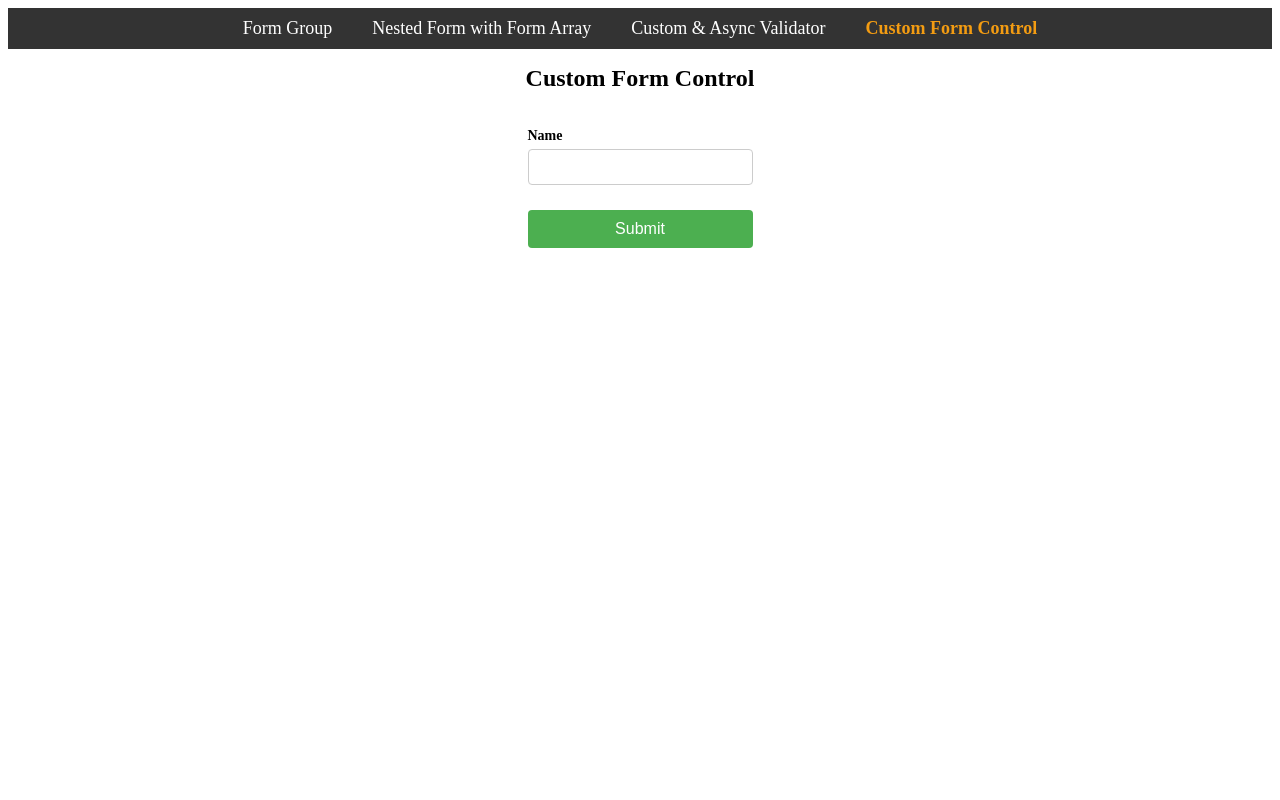
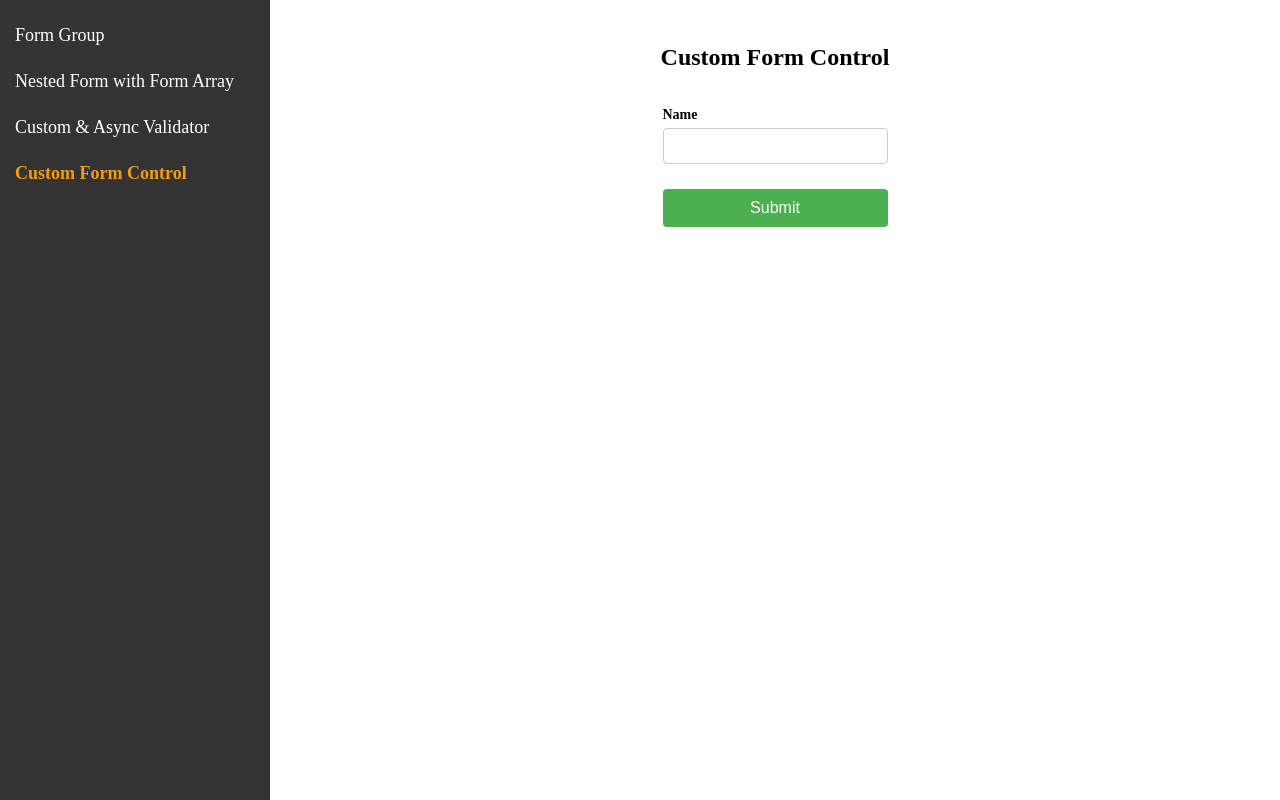
Before and after one commit to etienne-orchis/advanced-ng-app, an Angular app: page /reactive-form/custom-form-control in a window 1280 px wide. Built offline with nearby package versions, Linux system fonts and the light colour scheme.

Commit message:
using a side bar instead of a nav bar

```diff
--- a/src/app/app.component.html
+++ b/src/app/app.component.html
@@ -1,4 +1,4 @@
-<header class="sticky-nav">
+<aside class="sidebar">
   <nav>
     <ul>
       <li>
@@ -26,7 +26,7 @@
       </li>
     </ul>
   </nav>
-</header>
+</aside>
 <main>
   <router-outlet />
 </main>
--- a/src/app/app.component.scss
+++ b/src/app/app.component.scss
@@ -1,40 +1,44 @@
-.sticky-nav {
-  position: sticky;
+.sidebar {
+  position: fixed;
   top: 0;
+  left: 0;
+  width: 250px;
+  height: 100vh;
   background-color: #333;
-  padding: 10px 0;
-  z-index: 1000;
-
-  nav ul {
-    list-style: none;
-    display: flex;
-    justify-content: center;
-    margin: 0;
-    padding: 0;
+  padding: 20px 10px;
 }
 
-  nav ul li {
-    margin: 0 20px;
+.sidebar nav ul {
+  list-style: none;
+  padding: 0;
+  margin: 0;
 }
 
-  nav ul li a {
+.sidebar nav ul li {
+  margin-bottom: 15px;
+}
+
+.sidebar nav ul li a {
   text-decoration: none;
   color: white;
   font-size: 18px;
   transition: color 0.3s ease;
+  display: block;
+  padding: 5px;
 }
 
-  nav ul li a.active {
+.sidebar nav ul li a.active {
   font-weight: bold;
   color: #f39c12; /* Active link color */
 }
 
-  nav ul li a:hover {
+.sidebar nav ul li a:hover {
   color: #ddd;
 }
-}
 
-main{
+main {
+  margin-left: 270px; /* Prevents content from being hidden behind the sidebar */
+  padding: 20px;
   display: flex;
   justify-content: center;
 }
```
Lines whose indentation alone changed are shown as unchanged.
